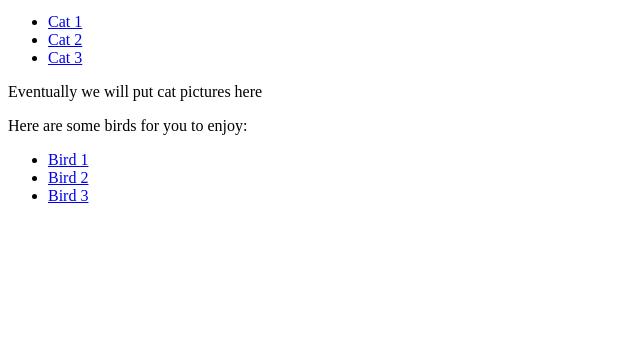
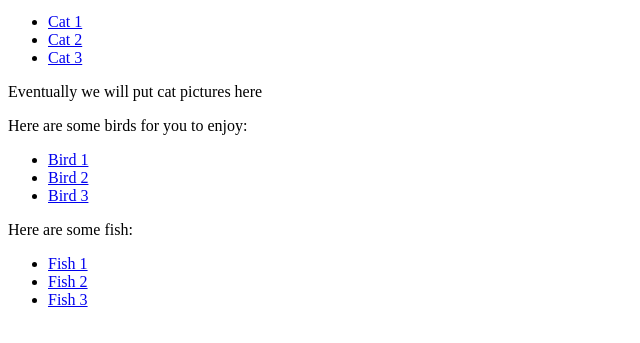
Before and after one commit to Ruthmy/cats, a plain HTML site: page index.html in a window 1280 px wide. Shown: the part 103-446 px from the top of the page, without its empty margins (0-640 px from the left). Drawn offline with Linux system fonts and the light colour scheme.

Commit message:
Modifying index.html to include fish

```diff
--- a/index.html
+++ b/index.html
@@ -23,5 +23,12 @@
   <li><a href="bird2.html">Bird 2</a></li>
   <li><a href="bird3.html">Bird 3</a></li>
 </ul>
+
+<p>Here are some fish:</p>
+<ul>
+  <li><a href="fish1.html">Fish 1</a></li>
+  <li><a href="fish2.html">Fish 2</a></li>
+  <li><a href="fish3.html">Fish 3</a></li>
+</ul>
 </body>
 </html>
```
